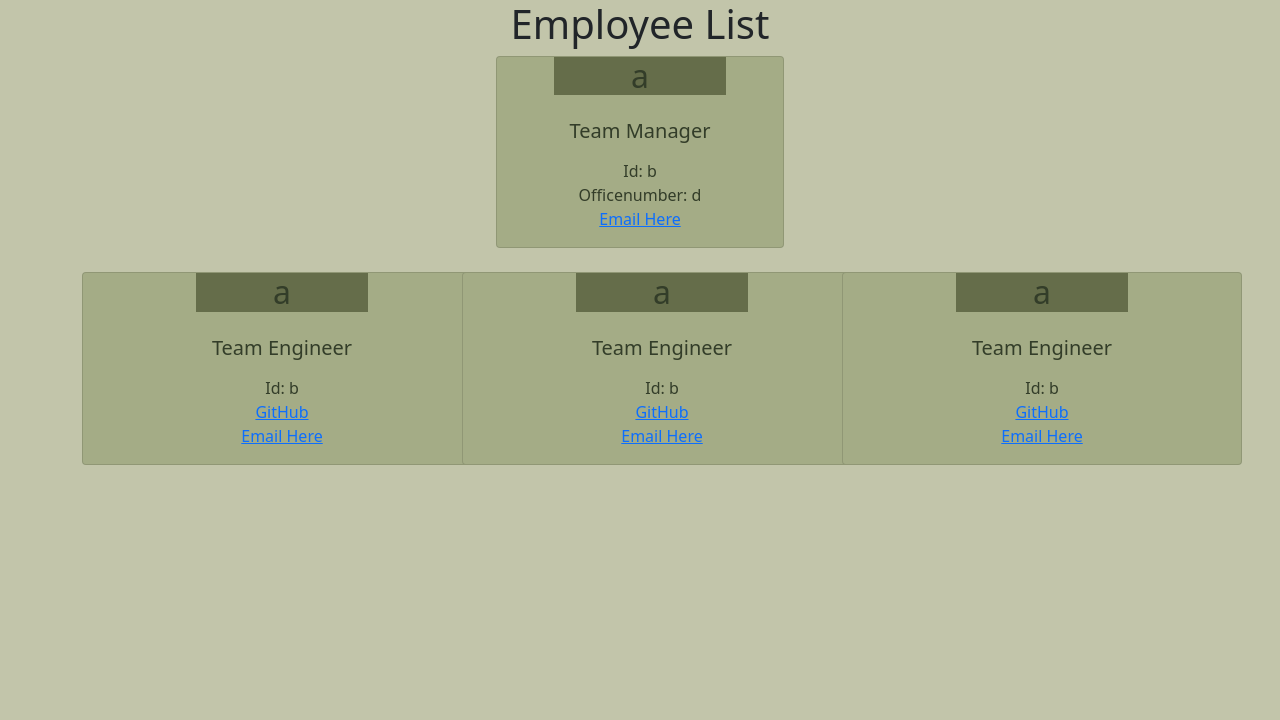
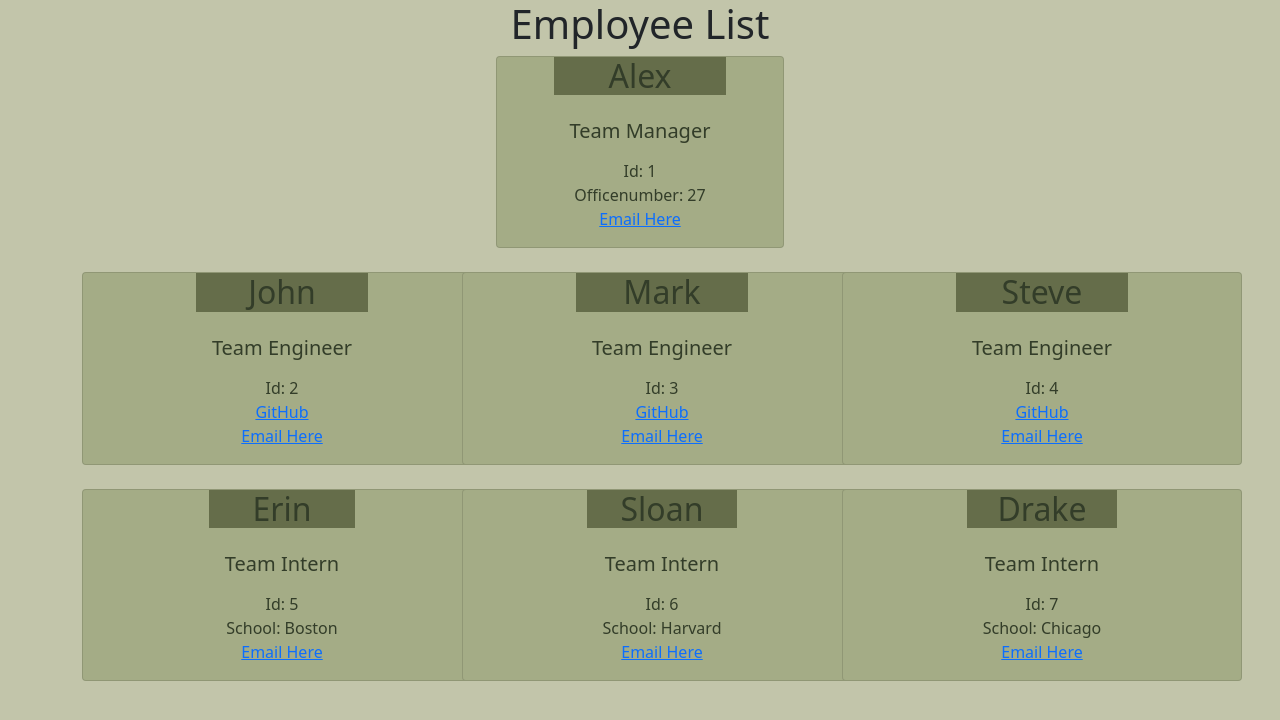
Before and after one commit to a-wiles/Employee-List, a website: page index.html in a window 1280 px wide. Drawn offline with nearby package versions, Linux system fonts and the light colour scheme.

Commit message:
Finished working website

```diff
--- a/index.html
+++ b/index.html
@@ -14,12 +14,12 @@
 </header>
 
         <div class="card" style="width: 18rem;">
-        <h2 class="card-title">a</h2>
+        <h2 class="card-title">Alex</h2>
   <div class="card-body">
     <p class="card-text"><h5>Team Manager</h5></p>
-    <p class="card-text">Id: b</p>
-    <p class="card-text">Officenumber: d</p>
-    <p class="card-text"><a href="mailto:c">Email Here</a></p>
+    <p class="card-text">Id: 1</p>
+    <p class="card-text">Officenumber: 27</p>
+    <p class="card-text"><a href="mailto:alexandra.wiles6@gmail.com">Email Here</a></p>
   </div>
 </div>
 
@@ -29,36 +29,36 @@
 
         <div class="col-4">
         <div class="card" style="width: 25rem;">
-        <h2 class="card-title">a</h2>
+        <h2 class="card-title">John</h2>
   <div class="card-body">
     <p class="card-text"><h5>Team Engineer</h5></p>
-    <p class="card-text">Id: b</p>
-    <p class="card-text"><a href="https://github.com/d">GitHub</a></p>
-    <p class="card-text"><a href="mailto:c">Email Here</a></p>
+    <p class="card-text">Id: 2</p>
+    <p class="card-text"><a href="https://github.com/a-wiles">GitHub</a></p>
+    <p class="card-text"><a href="mailto:john@gmail.com">Email Here</a></p>
   </div>
 </div>
 </div>
 
         <div class="col-4">
         <div class="card" style="width: 25rem;">
-        <h2 class="card-title">a</h2>
+        <h2 class="card-title">Mark</h2>
   <div class="card-body">
     <p class="card-text"><h5>Team Engineer</h5></p>
-    <p class="card-text">Id: b</p>
-    <p class="card-text"><a href="https://github.com/d">GitHub</a></p>
-    <p class="card-text"><a href="mailto:c">Email Here</a></p>
+    <p class="card-text">Id: 3</p>
+    <p class="card-text"><a href="https://github.com/mark">GitHub</a></p>
+    <p class="card-text"><a href="mailto:mark@gmail.com">Email Here</a></p>
   </div>
 </div>
 </div>
 
         <div class="col-4">
         <div class="card" style="width: 25rem;">
-        <h2 class="card-title">a</h2>
+        <h2 class="card-title">Steve</h2>
   <div class="card-body">
     <p class="card-text"><h5>Team Engineer</h5></p>
-    <p class="card-text">Id: b</p>
-    <p class="card-text"><a href="https://github.com/d">GitHub</a></p>
-    <p class="card-text"><a href="mailto:c">Email Here</a></p>
+    <p class="card-text">Id: 4</p>
+    <p class="card-text"><a href="https://github.com/steve1">GitHub</a></p>
+    <p class="card-text"><a href="mailto:steve@gmail.com">Email Here</a></p>
   </div>
 </div>
 </div>
@@ -68,6 +68,42 @@
   <div class="container">
   <div class="row">
 
+        <div class="col-4">
+        <div class="card" style="width: 25rem;">
+        <h2 class="card-title">Erin</h2>
+  <div class="card-body">
+    <p class="card-text"><h5>Team Intern</h5></p>
+    <p class="card-text">Id: 5</p>
+    <p class="card-text">School: Boston</p>
+    <p class="card-text"><a href="mailto: erin@gmail.com">Email Here</a></p>
+  </div>
+</div>
+</div>
+
+        <div class="col-4">
+        <div class="card" style="width: 25rem;">
+        <h2 class="card-title">Sloan</h2>
+  <div class="card-body">
+    <p class="card-text"><h5>Team Intern</h5></p>
+    <p class="card-text">Id: 6</p>
+    <p class="card-text">School: Harvard</p>
+    <p class="card-text"><a href="mailto: sloan@gmail.com">Email Here</a></p>
+  </div>
+</div>
+</div>
+
+        <div class="col-4">
+        <div class="card" style="width: 25rem;">
+        <h2 class="card-title">Drake</h2>
+  <div class="card-body">
+    <p class="card-text"><h5>Team Intern</h5></p>
+    <p class="card-text">Id: 7</p>
+    <p class="card-text">School: Chicago</p>
+    <p class="card-text"><a href="mailto: drake@gmail.com">Email Here</a></p>
+  </div>
+</div>
+</div>
+
   </div></div>
     <script src="https://cdn.jsdelivr.net/npm/bootstrap@5.1.3/dist/js/bootstrap.bundle.min.js" integrity="sha384-ka7Sk0Gln4gmtz2MlQnikT1wXgYsOg+OMhuP+IlRH9sENBO0LRn5q+8nbTov4+1p" crossorigin="anonymous"></script>
 
```
Also changed, not shown: __tests__/Engineer.test.js (+51 -0 lines), __tests__/Intern.test.js (+49 -0 lines), __tests__/Manager.test.js (+49 -0 lines).
